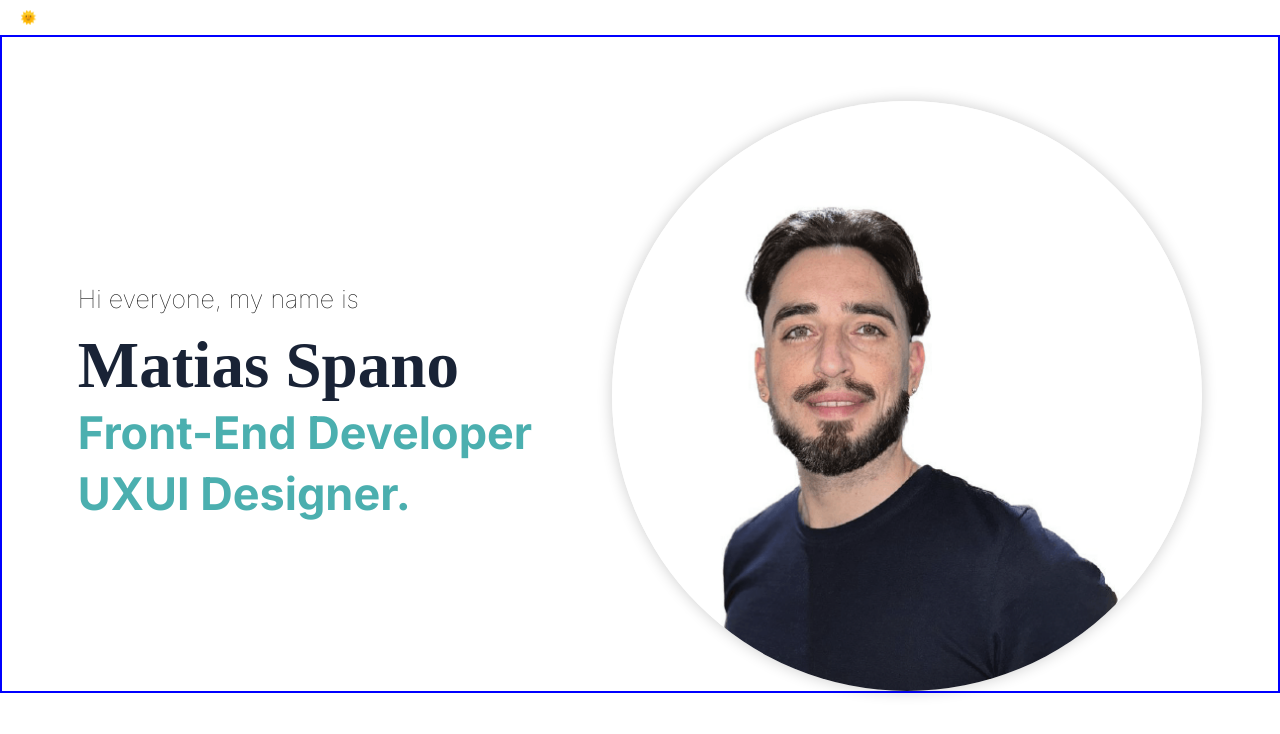
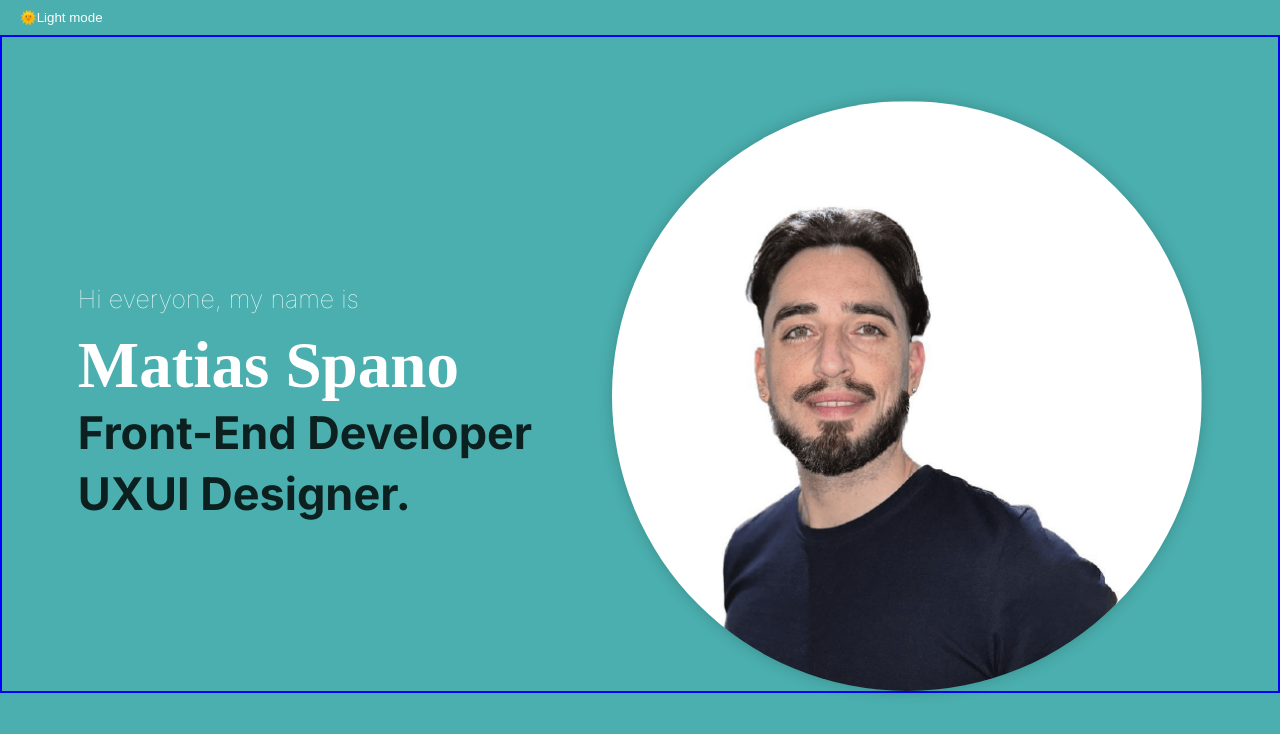
Before and after one commit to mspano91/portfolio, a React (Vite) app: page / in a window 1280 px wide. Shown: the top 734 px of the page. Built offline with nearby package versions, Linux system fonts and the light colour scheme; a web font is replaced by a local one.

Commit message:
back to the original color

```diff
--- a/src/Tittle/TittleSection.jsx
+++ b/src/Tittle/TittleSection.jsx
@@ -5,28 +5,18 @@ export default function TittleSection({ darkMode }) {
   return (
     <div>
       <div className={style.tittle}>
-        <p
-          className={style.presentation}
-          style={{ color: darkMode ? "#ffff" : "#000000" }}
-        >
-          Hi everyone, my name is
-        </p>
-        <h1
-          className={style.name}
-          style={{ color: darkMode ? "#ffff" : "#192336" }}
-        >
-          Matias Spano
-        </h1>
+        <p className={style.presentation}>Hi everyone, my name is</p>
+        <h1 className={style.name}>Matias Spano</h1>
         <div className={style.Container}>
           <p
             className={style.headline}
-            style={{ color: darkMode ? "#9A6F9B" : "#4BAFAF" }}
+            style={{ color: darkMode ? "#9A6F9B" : "#0d2020" }}
           >
             Front-End Developer
           </p>
           <p
             className={style.headline}
-            style={{ color: darkMode ? "#9A6F9B" : "#4BAFAF" }}
+            style={{ color: darkMode ? "#9A6F9B" : "#0d2020" }}
           >
             UXUI Designer.
           </p>
--- a/src/app.module.css
+++ b/src/app.module.css
@@ -10,7 +10,7 @@ body {
   place-items: center;
   /* border: 2px red solid; */
   color: #ffffff;
-  background-color: #ffff;
+  background-color: #4BAFAF;
 }
 
 .App{
```
